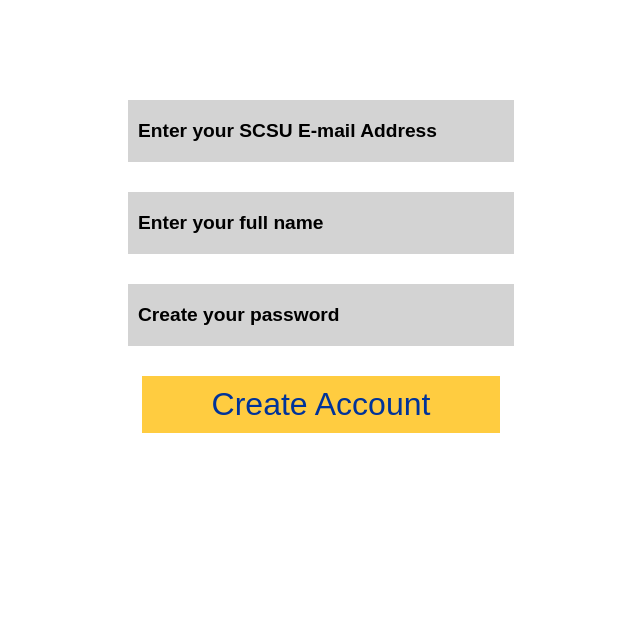
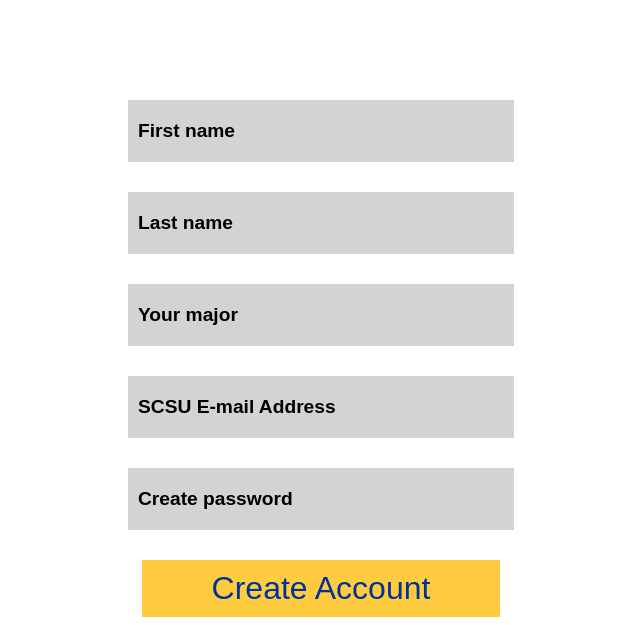
Before and after one commit to SanteIsHere/CSC330_BookSwap, a Flask app: page /register/ in a window 1280 px wide. Shown: the part 211-836 px from the top of the page, without its empty margins (319-959 px from the left). Before the commit the page ends 644 px from the top, so only its background shows below. Run offline with Flask 3, Linux system fonts and the light colour scheme.

Commit message:
added missing forms and changed text/order

```diff
--- a/app/forms.py
+++ b/app/forms.py
@@ -14,7 +14,9 @@
 class RegisterForm(FlaskForm):
     email = StringField('E-mail', validators=[
         DataRequired(), Length(min=4)])
-    full_name = StringField('Full Name', validators=[DataRequired()])
+    first_name = StringField('First Name', validators=[DataRequired()])
+    last_name = StringField('Last Name', validators=[DataRequired()])
+    major = StringField('Major', validators=[DataRequired()])
     password = PasswordField('Confirm Password', validators=[
         DataRequired(), EqualTo('password')])
     submit = SubmitField('Create Account')
--- a/app/models.py
+++ b/app/models.py
@@ -0,0 +1,2 @@
+from . import db, login_manager
+from flask_login import UserMixin
--- a/app/templates/register.html
+++ b/app/templates/register.html
@@ -11,9 +11,11 @@
     <!-- Form for the document. User logs in by entering their (valid) credentials. Uses forms defined in `forms.py`. -->
     <form method="post">
         <!-- {{ form.hidden_tag() }} -->
-        {{ form.email(placeholder="Enter your SCSU E-mail Address", class="form-text-field") }}
-        {{ form.full_name(placeholder="Enter your full name", class="form-text-field") }}
-        {{ form.password(placeholder="Create your password", class="form-text-field") }}
+        {{ form.first_name(placeholder="First name", class="form-text-field") }}
+        {{ form.last_name(placeholder="Last name", class="form-text-field") }}
+        {{ form.major(placeholder="Your major", class="form-text-field") }}
+        {{ form.email(placeholder="SCSU E-mail Address", class="form-text-field") }}
+        {{ form.password(placeholder="Create password", class="form-text-field") }}
         {{ form.submit(class="form-submit") }}
     </form>
 </div>
```
Also changed, not shown: 1 other file.
